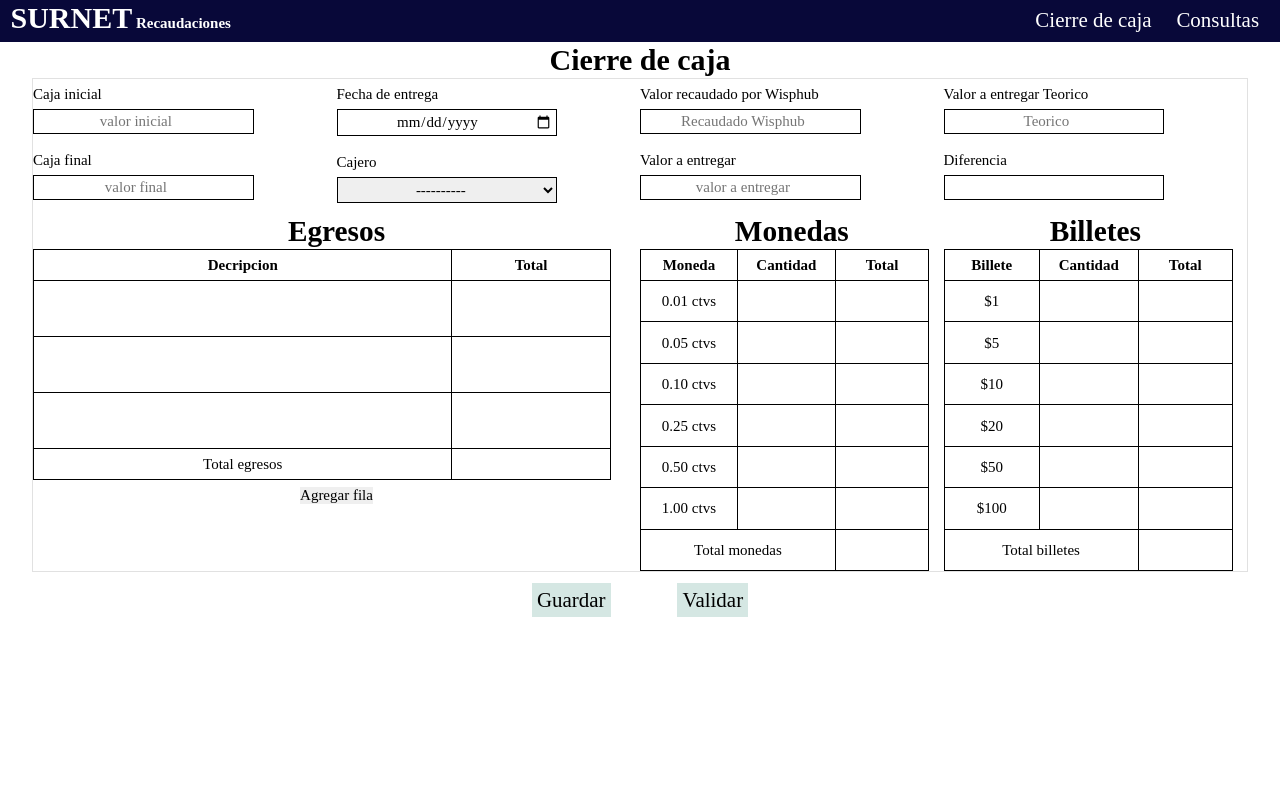
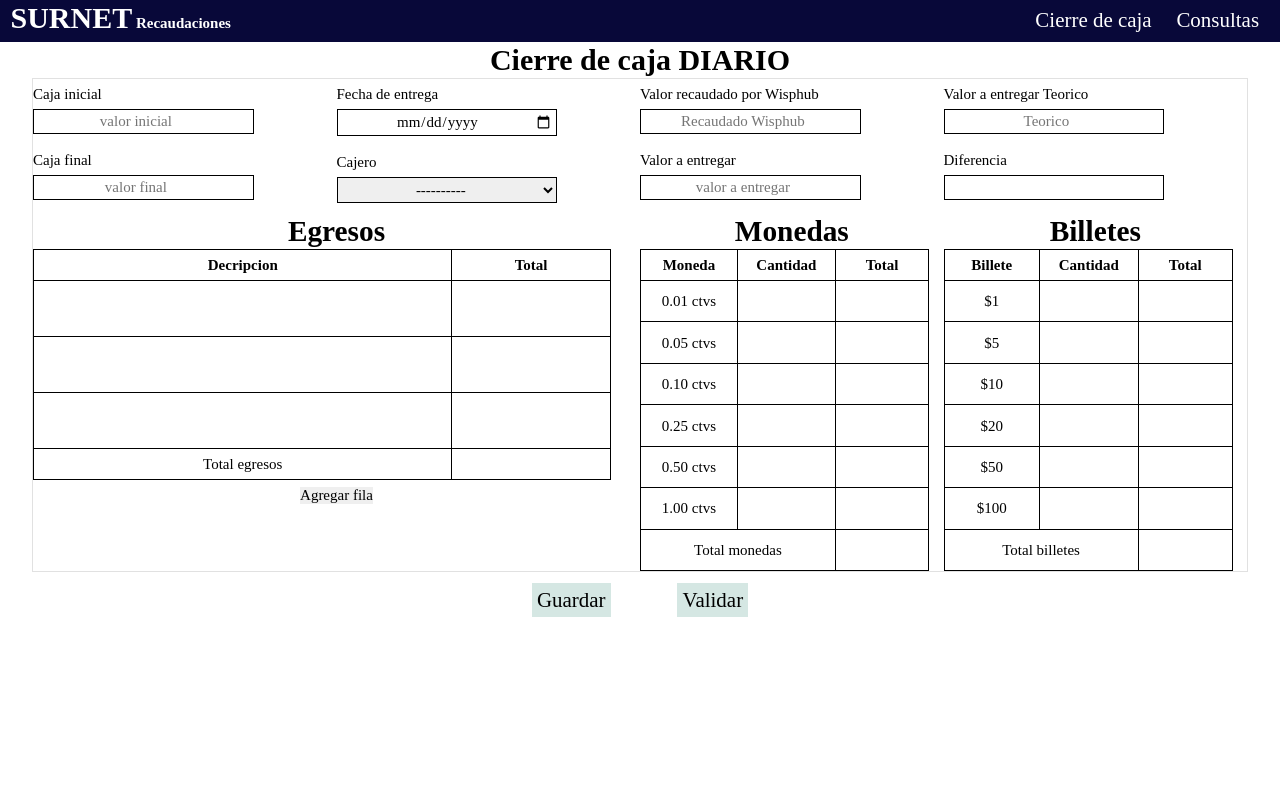
Before and after one commit to ByronVTS/recaudaciones, a plain HTML site: page index.html in a window 1280 px wide. Shown: the top 800 px of the page. Drawn offline with Linux system fonts and the light colour scheme.

Commit message:
Update index.html
Agregado de titulo de la pagina

```diff
--- a/index.html
+++ b/index.html
@@ -27,7 +27,7 @@
       </div>
     </header>
     <main>
-      <h1>Cierre de caja </h1>
+      <h1>Cierre de caja DIARIO </h1>
       <div class="contenedor">
         <div class="contenedor-cobranzas">
           <div class="cuadro">
```
